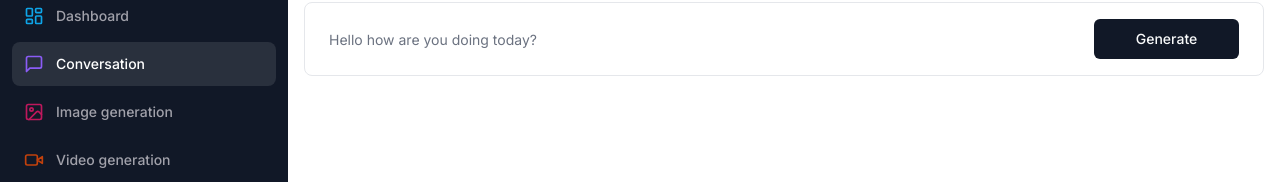
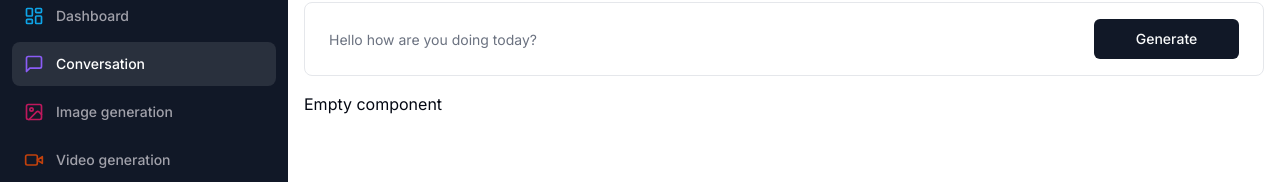
Before and after one commit to Nicktvdd/SaaS-AI-platform, a Next.js app: page /conversation in a window 1280 px wide. Shown: the part 118-300 px from the top of the page. Built offline with nearby package versions, Linux system fonts and the light colour scheme.

Commit message:
Empty component

```diff
--- a/app/(dashboard)/(routes)/conversation/page.tsx
+++ b/app/(dashboard)/(routes)/conversation/page.tsx
@@ -12,6 +12,7 @@ import axios from "axios";
 import { useRouter } from "next/navigation";
 import { useState } from "react";
 import { ChatCompletionMessage } from "openai/resources/index.mjs";
+import Empty from "@/components/empty";
 
 
 const ConversationPage = () => {
@@ -84,6 +85,8 @@ const ConversationPage = () => {
           </Form>
         </div>
         <div className="space-y-4 mt-4">
+          {messages.length === 0 && !isLoading && (
+            <Empty />)}
           <div className="flex flex-col-reverse gap-y-4">
             {messages.map((message) => (
               <div key={message.content}>
--- /dev/null
+++ b/components/empty.tsx
@@ -0,0 +1,9 @@
+const Empty = () => {
+  return (
+    <div>
+      Empty component
+    </div>
+   );
+}
+
+export default Empty;
```
